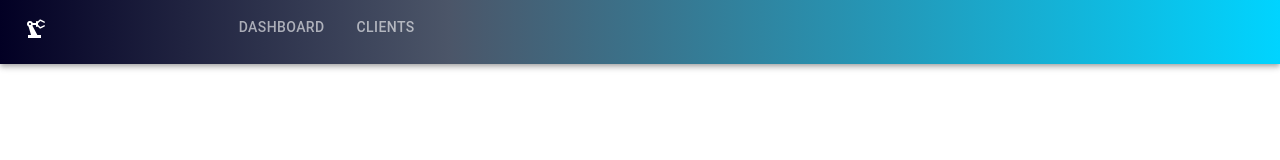
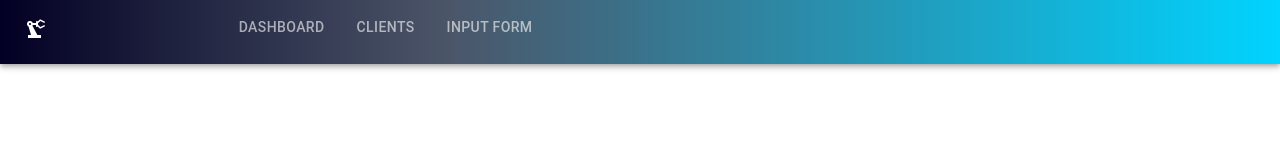
Before and after one commit to nexusraman06/machinistHubClient, a React (Create React App) app: page /createSite in a window 1280 px wide. Before the commit this address had no page. Shown: the top 160 px of the page. Built offline with nearby package versions, Linux system fonts and the light colour scheme.

Commit message:
Navbar implemented

```diff
--- a/src/components/DrawerComponent.js
+++ b/src/components/DrawerComponent.js
@@ -3,22 +3,27 @@ import {
   Drawer,
   IconButton,
   List,
+  ListItem,
   ListItemButton,
   ListItemIcon,
   ListItemText,
 } from '@mui/material'
 import MenuIcon from '@mui/icons-material/Menu'
+import Utils from './Utils'
+import { Link } from 'react-router-dom'
 const DrawerComponent = () => {
   const [open, setOpen] = useState(false)
   return (
     <>
       <Drawer open={open} onClose={() => setOpen(false)}>
         <List>
-          <ListItemButton>
-            <ListItemIcon>
-              <ListItemText>Products</ListItemText>
-            </ListItemIcon>
-          </ListItemButton>
+          {Utils.MainMenu.map((item, i) => (
+            <ListItem key={'Mc' + i} button component={Link} to={item.path}>
+              <ListItemIcon>
+                <ListItemText>{item.text}</ListItemText>
+              </ListItemIcon>
+            </ListItem>
+          ))}
         </List>
       </Drawer>
       <IconButton
--- a/src/components/Navbar.js
+++ b/src/components/Navbar.js
@@ -11,16 +11,12 @@ import {
 } from '@mui/material'
 import PrecisionManufacturingIcon from '@mui/icons-material/PrecisionManufacturing'
 import DrawerComponent from './DrawerComponent'
-
+import Utils from './Utils'
+import { Link } from 'react-router-dom'
 const Navbar = () => {
   const theme = useTheme()
   const isMatch = useMediaQuery(theme.breakpoints.down('sm'))
   const [value, setValue] = useState()
-  const [mobileOpen, setMobileOpen] = React.useState(false)
-
-  const handleDrawerToggle = () => {
-    setMobileOpen(!mobileOpen)
-  }
 
   return (
     <AppBar
@@ -45,9 +41,18 @@ const Navbar = () => {
                 textColor='inherit'
                 indicatorColor='secondary'
               >
-                <Tab label='Dashboard' />
-                <Tab label='Clients' />
-                <Tab value='Accounts' />
+                {Utils.MainMenu.map((item) => {
+                  return (
+                    <Tab
+                      label={item.text}
+                      to={item.path}
+                      value={item.path}
+                      component={Link}
+                    >
+                      <Link to={item.path}></Link>
+                    </Tab>
+                  )
+                })}
               </Tabs>
             </Grid>
           </Grid>
--- a/src/components/utils.js
+++ b/src/components/utils.js
@@ -0,0 +1,25 @@
+
+const MenuItems = {
+  MainMenu: [
+    {
+      text: "Dashboard",
+
+      path: "/",
+      SubMenu: null
+    },
+    {
+      text: "Clients",
+
+      path: "/clients",
+      SubMenu: null
+    },
+    {
+      text: "Input Form",
+
+      path: "/create",
+      SubMenu: null
+    },
+  ],
+};
+
+export default MenuItems;
```
Also changed, not shown: src/components/routes/admin.js (added, +9 -0 lines), src/components/routes/user.js (added, +27 -0 lines).
